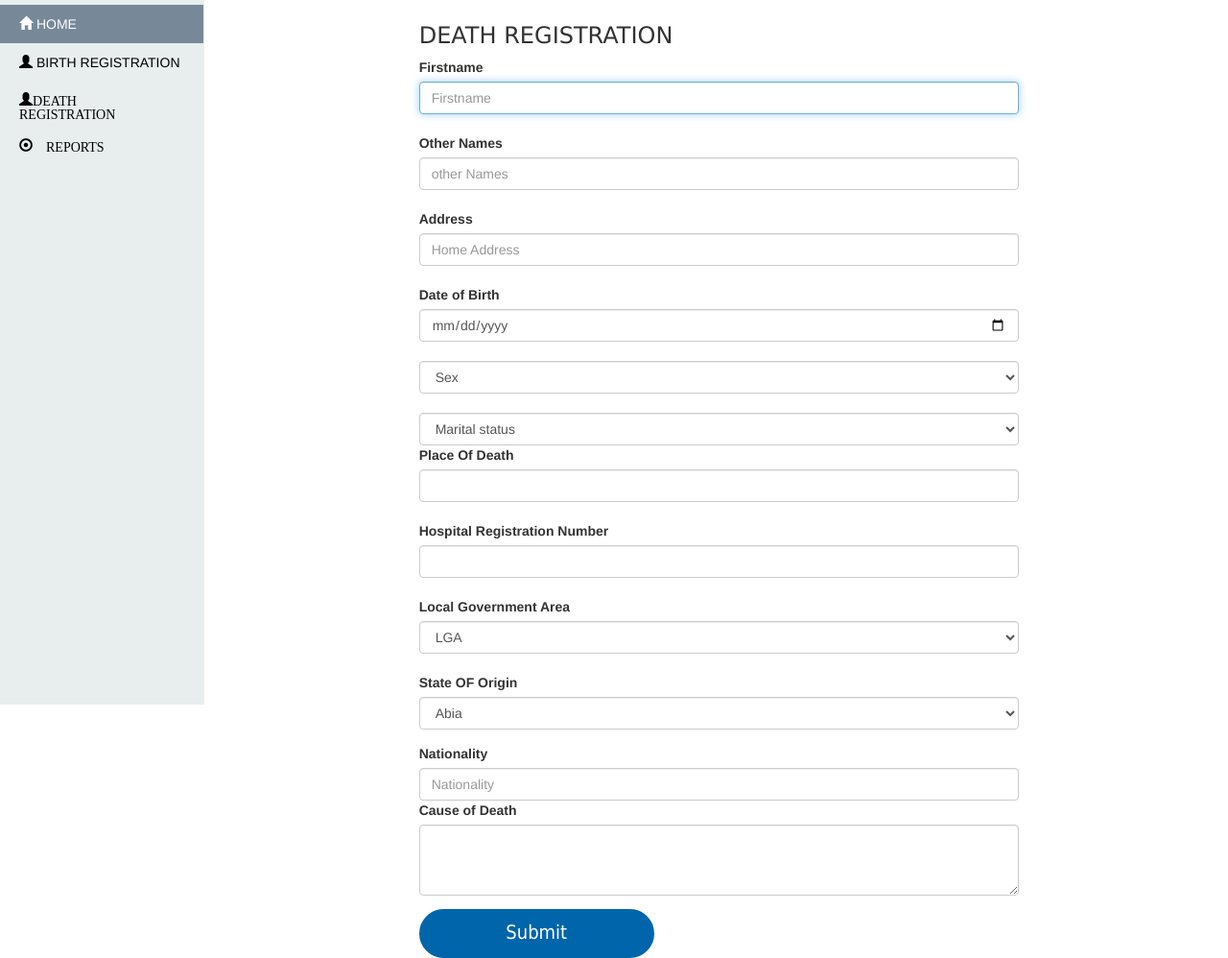
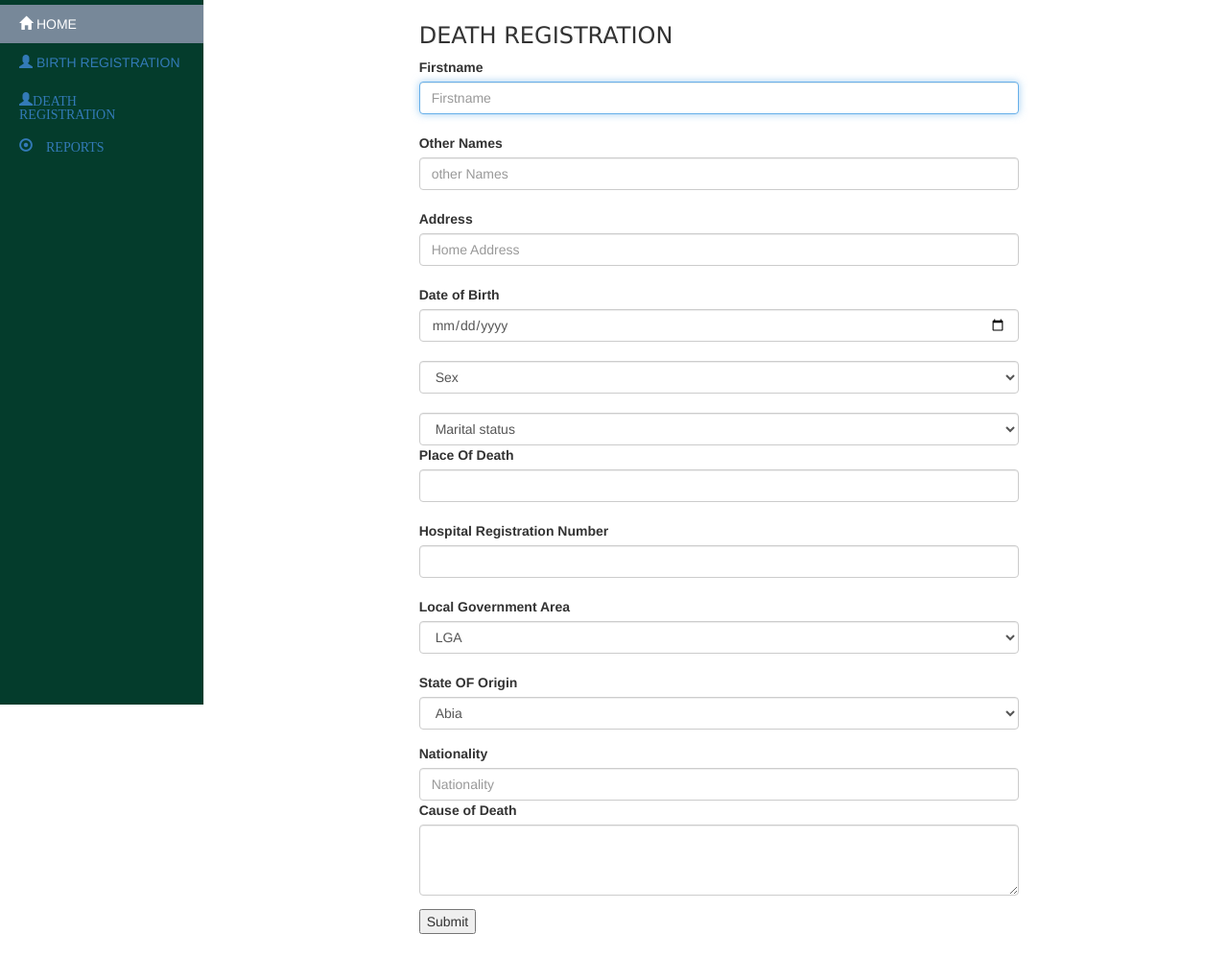
Before and after one commit to oluwadamilola/NBIRD, a website: page deathreg.html in a window 1280 px wide. Shown: the part 66-1064 px from the top of the page at 96% size. After the commit the page ends 1039 px from the top, so only its background shows below. Drawn offline with Linux system fonts and the light colour scheme.

Commit message:
changes on loginage

```diff
--- a/public/css/login.css
+++ b/public/css/login.css
@@ -48,85 +48,3 @@ p{
 h2{
     font-family: 'Franklin Gothic Medium', 'Arial Narrow', Arial, sans-serif;
 }
-.sidebar {
-    position: fixed;
-    top: 51px;
-    bottom: 0;
-    left: 0;
-    z-index: 1000;
-    display: block;
-    padding: 20px;
-    overflow-x: hidden;
-    overflow-y: auto;
-    background-color: rgba(0, 150, 136, 0.15);
-    border-right: 1px solid #eee;
-}
-.mycustombtn{
-  background-color: rgb(0, 101, 170);
-border-bottom-color: rgb(0, 101, 170);
-border-bottom-left-radius: 50px;
-border-bottom-right-radius: 50px;
-border-bottom-style: solid;
-border-bottom-width: 4px;
-border-image-outset: 0 0 0 0;
-border-image-repeat: stretch stretch;
-border-image-slice: 100% 100% 100% 100%;
-border-image-source: none;
-border-image-width: 1 1 1 1;
-border-left-color: rgb(0, 101, 170);
-border-left-style: solid;
-border-left-width: 4px;
-border-right-color: rgb(0, 101, 170);
-border-right-style: solid;
-border-right-width: 4px;
-border-top-color: rgb(0, 101, 170);
-border-top-left-radius: 50px;
-border-top-right-radius: 50px;
-border-top-style: solid;
-border-top-width: 4px;
-box-sizing: border-box;
-color: rgb(255, 255, 255);
-cursor: pointer;
-display: inline-block;
-font-family: "Segoe UI Local","Segoe WP","Segoe UI Web",Tahoma,"Helvetica Neue",Helvetica,"Meiryo UI",Meiryo,Arial Unicode MS,sans-serif;
-font-feature-settings: normal;
-font-kerning: auto;
-font-language-override: normal;
-font-size: 20px;
-font-size-adjust: none;
-font-stretch: normal;
-font-style: normal;
-font-synthesis: weight style;
-font-variant: normal;
-font-variant-alternates: normal;
-font-variant-caps: normal;
-font-variant-east-asian: normal;
-font-variant-ligatures: normal;
-font-variant-numeric: normal;
-font-variant-position: normal;
-font-weight: 400;
-height: 51px;
-line-height: 24px;
-margin-bottom: 0px;
-margin-left: 0px;
-margin-right: 0px;
-margin-top: 0px;
-max-width: none;
-overflow-wrap: break-word;
-padding-bottom: 11px;
-padding-left: 0px;
-padding-right: 0px;
-padding-top: 8px;
-position: relative;
-text-align: center;
-text-decoration: none;
-text-decoration-color: rgb(255, 255, 255);
-text-decoration-line: none;
-text-decoration-style: solid;
-vertical-align: middle;
-width: 245.15px;
--moz-border-bottom-colors: none;
--moz-border-left-colors: none;
--moz-border-right-colors: none;
--moz-border-top-colors: none;
-}
--- a/public/css/loginpage.css
+++ b/public/css/loginpage.css
@@ -43,14 +43,15 @@ body {
     display: block;
     padding: 20px;
     overflow-x: hidden;
-    overflow-y: auto;
-    background-color: rgb(231, 238, 237);
+    overflow-y: auto; /* Scrollable contents if viewport is shorter than content. */
+    background-color: #043c2c;
     border-right: 1px solid #eee;
+  }
+}
+.navbar-inverse {
+    background-color: #520b5f;
 }
 
-.navbar-inverse {
-    background-color: rgba(183, 175, 175, 0.08);
-}
 /* Sidebar navigation */
 .nav-sidebar {
   margin-right: -21px; /* 20px padding + 1px border */
@@ -108,75 +109,3 @@ body {
 #heading {
   font-family: Verdana, Geneva, Tahoma, sans-serif;
 }
-a {
-  color: black;
-}
-.mycustombtn{
-  background-color: rgb(0, 101, 170);
-border-bottom-color: rgb(0, 101, 170);
-border-bottom-left-radius: 50px;
-border-bottom-right-radius: 50px;
-border-bottom-style: solid;
-border-bottom-width: 4px;
-border-image-outset: 0 0 0 0;
-border-image-repeat: stretch stretch;
-border-image-slice: 100% 100% 100% 100%;
-border-image-source: none;
-border-image-width: 1 1 1 1;
-border-left-color: rgb(0, 101, 170);
-border-left-style: solid;
-border-left-width: 4px;
-border-right-color: rgb(0, 101, 170);
-border-right-style: solid;
-border-right-width: 4px;
-border-top-color: rgb(0, 101, 170);
-border-top-left-radius: 50px;
-border-top-right-radius: 50px;
-border-top-style: solid;
-border-top-width: 4px;
-box-sizing: border-box;
-color: rgb(255, 255, 255);
-cursor: pointer;
-display: inline-block;
-font-family: "Segoe UI Local","Segoe WP","Segoe UI Web",Tahoma,"Helvetica Neue",Helvetica,"Meiryo UI",Meiryo,Arial Unicode MS,sans-serif;
-font-feature-settings: normal;
-font-kerning: auto;
-font-language-override: normal;
-font-size: 20px;
-font-size-adjust: none;
-font-stretch: normal;
-font-style: normal;
-font-synthesis: weight style;
-font-variant: normal;
-font-variant-alternates: normal;
-font-variant-caps: normal;
-font-variant-east-asian: normal;
-font-variant-ligatures: normal;
-font-variant-numeric: normal;
-font-variant-position: normal;
-font-weight: 400;
-height: 51px;
-line-height: 24px;
-margin-bottom: 0px;
-margin-left: 0px;
-margin-right: 0px;
-margin-top: 0px;
-max-width: none;
-overflow-wrap: break-word;
-padding-bottom: 11px;
-padding-left: 0px;
-padding-right: 0px;
-padding-top: 8px;
-position: relative;
-text-align: center;
-text-decoration: none;
-text-decoration-color: rgb(255, 255, 255);
-text-decoration-line: none;
-text-decoration-style: solid;
-vertical-align: middle;
-width: 245.15px;
--moz-border-bottom-colors: none;
--moz-border-left-colors: none;
--moz-border-right-colors: none;
--moz-border-top-colors: none;
-}
```
Also changed, not shown: tsconfig.json (+22 -0 lines).
